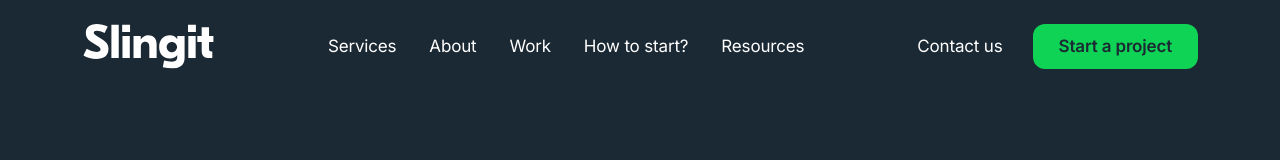
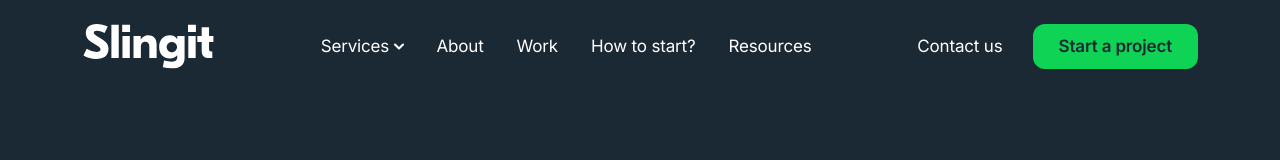
Before and after one commit to mcpalez/simple-react-web, a React (Create React App) app: page /services/ux-ui-services in a window 1280 px wide. Shown: the top 160 px of the page. Built offline with nearby package versions, Linux system fonts and the light colour scheme.

Commit message:
small dropdown desktop menu update

```diff
--- a/src/assets/Styles/Layout/navigationbar.scss
+++ b/src/assets/Styles/Layout/navigationbar.scss
@@ -16,6 +16,7 @@
 .app-header {
     background: var(--st-main);
     position: fixed;
+    overflow: visible;
     top: 0;
     left: 0;
     width: 100%;
@@ -70,32 +71,44 @@
                         font-size: 14px;
                     }
                 }
+                .dropdown {
+                    .show:first-child {
+                        &::after {
+                            content: url(../../images/DropdownIconActive.svg);
+                            border: none;
+                            vertical-align: top;
+                            margin-top: -0.16em;
                         }
-            .list-dropdown--trigger {
-                font-style: normal;
-                font-weight: 400;
-                font-size: 18px;
-                line-height: 156.02%;
-                letter-spacing: -0.01em;
-                color: var(--st-white);
-                text-decoration: none;
+                    }
+                    .dropdown-toggle {
+                        &::after {
+                            content: url(../../images/DropdownIcon.svg);
+                            border: none;
+                            vertical-align: top;
+                            margin-top: -0.16em;
+                        }
+                    }
+                    .dropdown-menu {
+                        transform: translate3d(-18px, 40.5px, -10px) !important;
+                        border: none;
+                        .dropdown-item {
+                            display: flex;
+                            flex-direction: column;
+                            gap: 2vh;
+                            padding: 1.3vh 3vh;
+                            &:hover {
+                                background: unset;
+                            }
+                            a {
+                                font-size: 17px;
+                                color: var(--st-black);
                                 &:hover {
                                     color: var(--st-link);
                                 }
-                @include lt-xl {
-                    font-size: 17px;
-                }
-                @include lt-lg {
-                    font-size: 14px;
                             }
                         }
-            .list-dropdown {
-                display: none;
                     }
-            .list-dropdown--opened {
-                display: block;
-                position: absolute;
-                z-index: 999;
+                }
             }
             .burger-wrap {
                 border: none;
--- a/src/layout/NavigationBar.jsx
+++ b/src/layout/NavigationBar.jsx
@@ -41,19 +41,19 @@ function NavigationBar() {
 					<a href='/'><Logo/></a>
 					<div className='menu'>
 						<div className='list'>
-							<div className='list-dropdown--trigger'>Services</div>
+							{/*<div className='list-dropdown--trigger'>Services</div>
 							<div className='list-dropdown' id='dropdown-list-menu'>
 								<Link className='dropdown-link' to='/services/development-services'>Development services</Link>
 								<Link className='dropdown-link' to='/services/ux-ui-services'>UX and UI services</Link>
 								<Link className='dropdown-link' to='/services'>See all services</Link>
-							</div>
-							{/* <NavDropdown title="Services" id="basic-nav-dropdown">
+							</div>*/}
+							<NavDropdown title="Services" id="basic-nav-dropdown">
 								<NavDropdown.Item>
 									<Link className='dropdown-link' to='/services/development-services'>Development services</Link>
 									<Link className='dropdown-link' to='/services/ux-ui-services'>UX and UI services</Link>
 									<Link className='dropdown-link' to='/services'>See all services</Link>
 								</NavDropdown.Item>
-							</NavDropdown> */}
+							</NavDropdown>
 							<Link to='/' className='nav-item'>About</Link>
 							<Link to='/' className='nav-item'>Work</Link>
 							<Link to='/' className='nav-item'>How to start?</Link>
```
Lines whose indentation alone changed are shown as unchanged.
